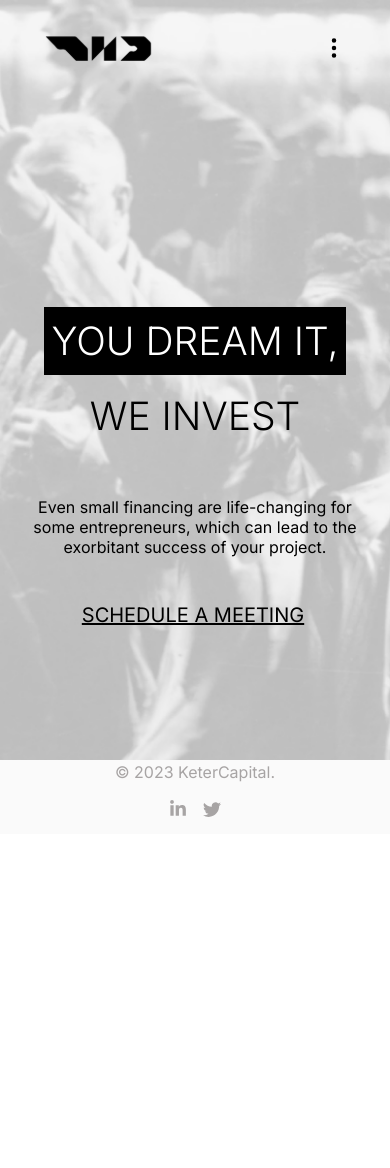
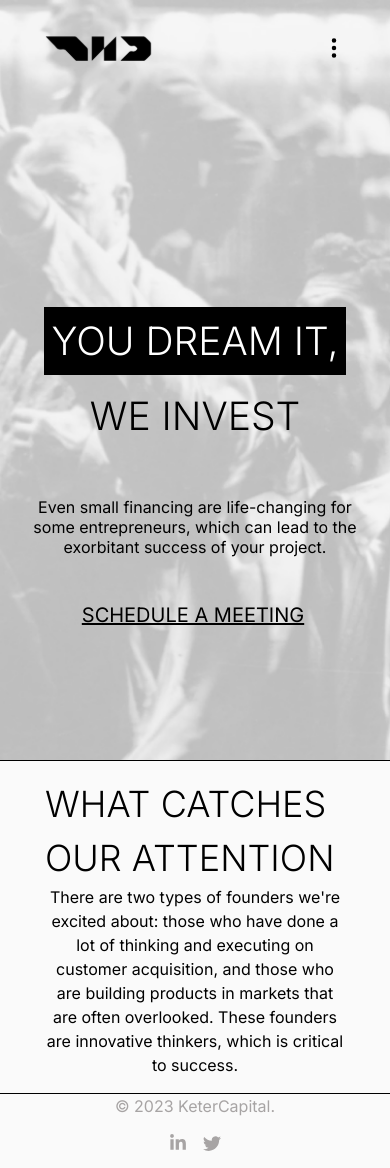
Before and after one commit to LuisLeonPardo/KeterCapital, a Next.js app: page / in a window 390 px wide. Before the commit the page ends 844 px from the top, so only its background shows below. Built offline with nearby package versions, Linux system fonts and the light colour scheme.

Commit message:
Add responsive Catches section

```diff
--- /dev/null
+++ b/src/pages/components/Catches.jsx
@@ -0,0 +1,17 @@
+import React from "react";
+
+export default function Catches() {
+  return (
+    <div className="min-h-[271px] md:flex justify-center items-center w-full border-y-black border-y p-4">
+      <h1 className="lg:max-w-[521px] max-w-[300px] m-auto lg:m-0 font-light text-4xl md:text-6xl leading-normal">
+        WHAT CATCHES OUR ATTENTION
+      </h1>
+      <p className="lg:max-w-[590px] max-w-[300px] text-center lg:text-left text-base m-auto lg:m-0 lg:text-xl">
+        There are two types of founders we're excited about: those who have done
+        a lot of thinking and executing on customer acquisition, and those who
+        are building products in markets that are often overlooked. These
+        founders are innovative thinkers, which is critical to success.
+      </p>
+    </div>
+  );
+}
--- a/src/pages/components/Landing.jsx
+++ b/src/pages/components/Landing.jsx
@@ -1,6 +1,8 @@
 import React from "react";
+
 import Navbar from "./NavBar/NavBar";
-import Home from "./Home.jsx";
+import Home from "./Home";
+import Catches from "./Catches";
 import FooterDesktop from "./Footer/FooterDesktop";
 import FooterMobile from "./Footer/FooterMobile";
 
@@ -9,6 +11,7 @@ export default function Landing() {
     <main className="bg-[#FAFAFA] flex flex-col items-center font-inter">
       <Navbar />
       <Home />
+      <Catches />
       <footer className="w-full">
         <div className="sm:hidden flex">
           <FooterMobile />
```
